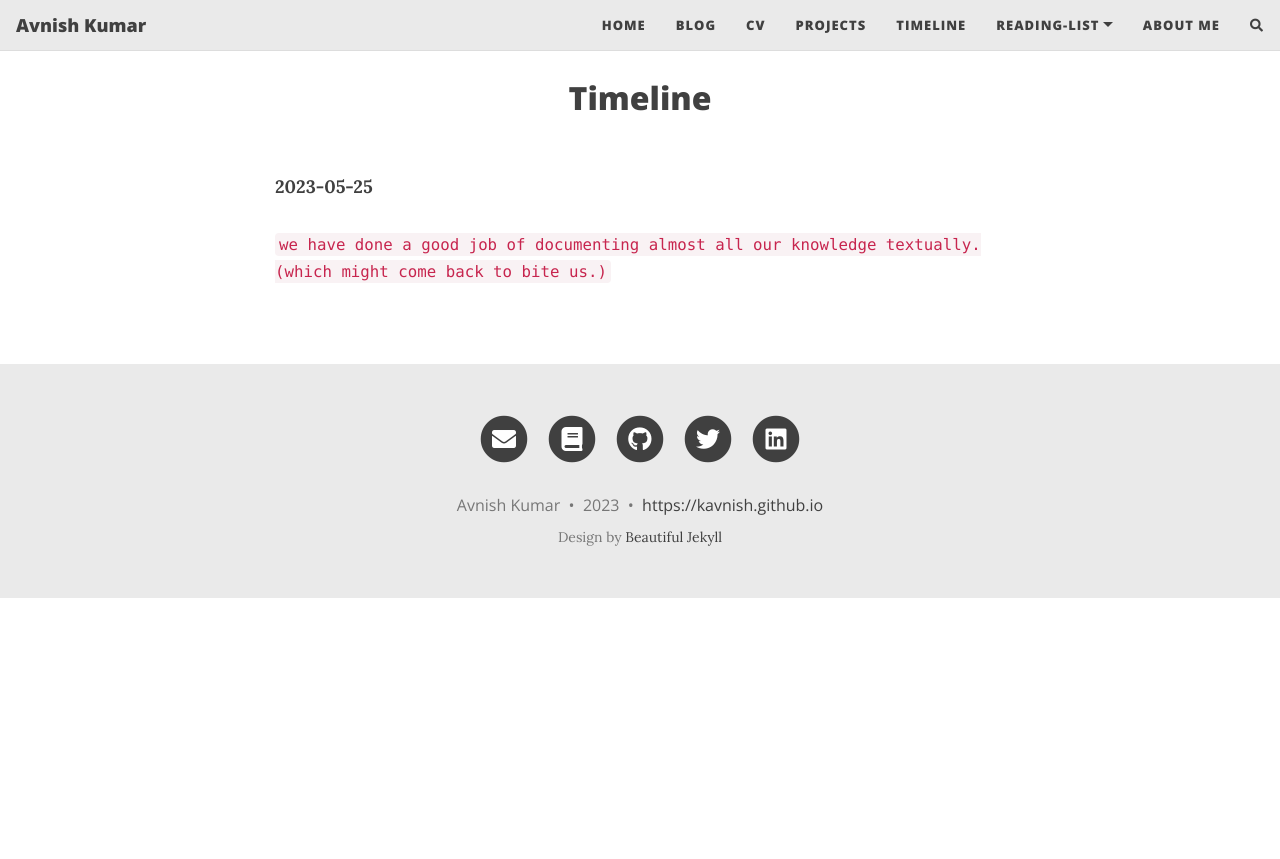
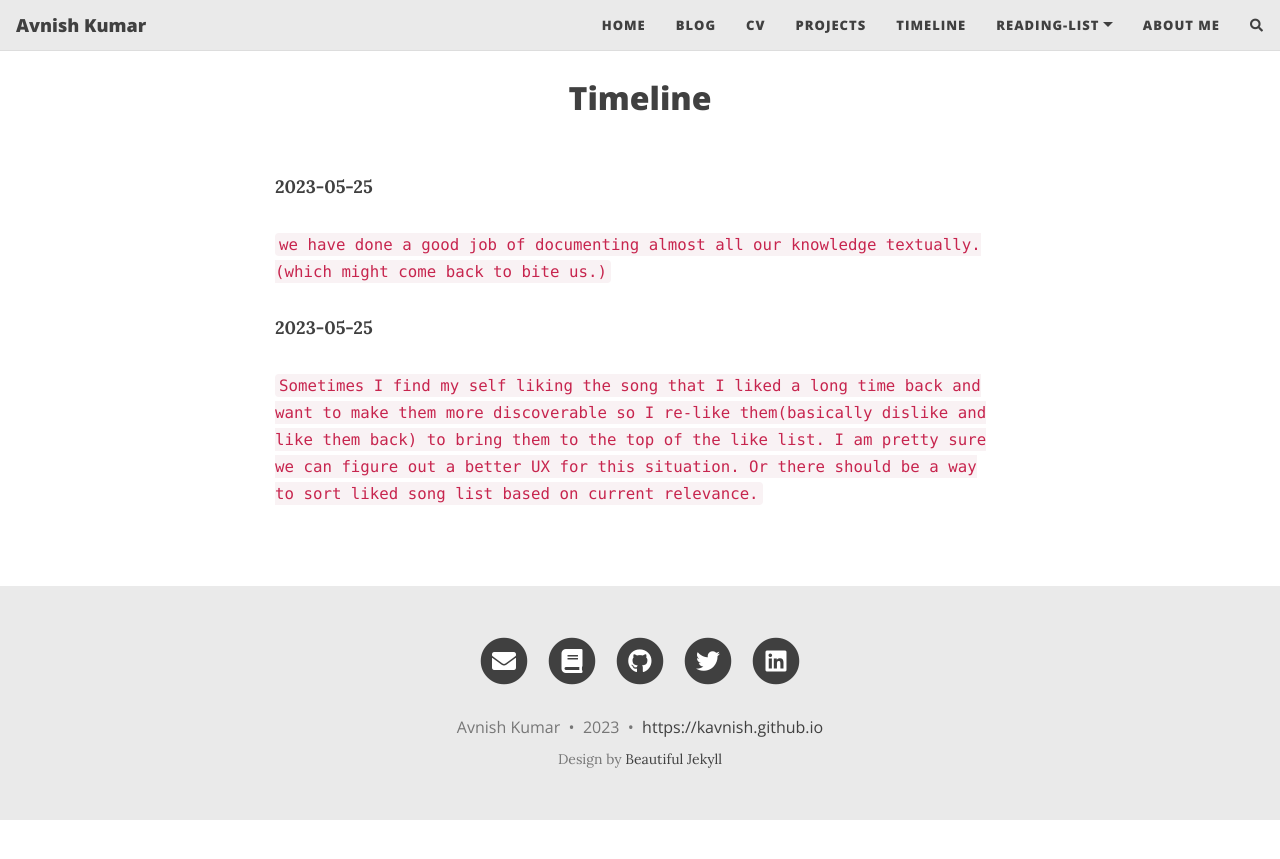
Before and after one commit to kavnish/kavnish.github.io, a Jekyll site: the page built from pages/timeline.md, in a window 1280 px wide. Shown: the top 859 px of the page. Built offline with Jekyll 4.4.1, drawn with Linux system fonts in a browser that asks for light colours; nearby versions of some CDN libraries; comment, search, counter and statistics services are not loaded.

Commit message:
added a mblog

```diff
--- a/pages/timeline.md
+++ b/pages/timeline.md
@@ -11,5 +11,8 @@ published: true
 
 **2023-05-25**
 
-`we have done a good job of documenting almost all our knowledge textually.
-(which might come back to bite us.)`
+`we have done a good job of documenting almost all our knowledge textually. (which might come back to bite us.)`
+
+**2023-05-25**
+
+`Sometimes I find my self liking the song that I liked a long time back and want to make them more discoverable so I re-like them(basically dislike and like them back) to bring them to the top of the like list. I am pretty sure we can figure out a better UX for this situation. Or there should be a way to sort liked song list based on current relevance.`
```
